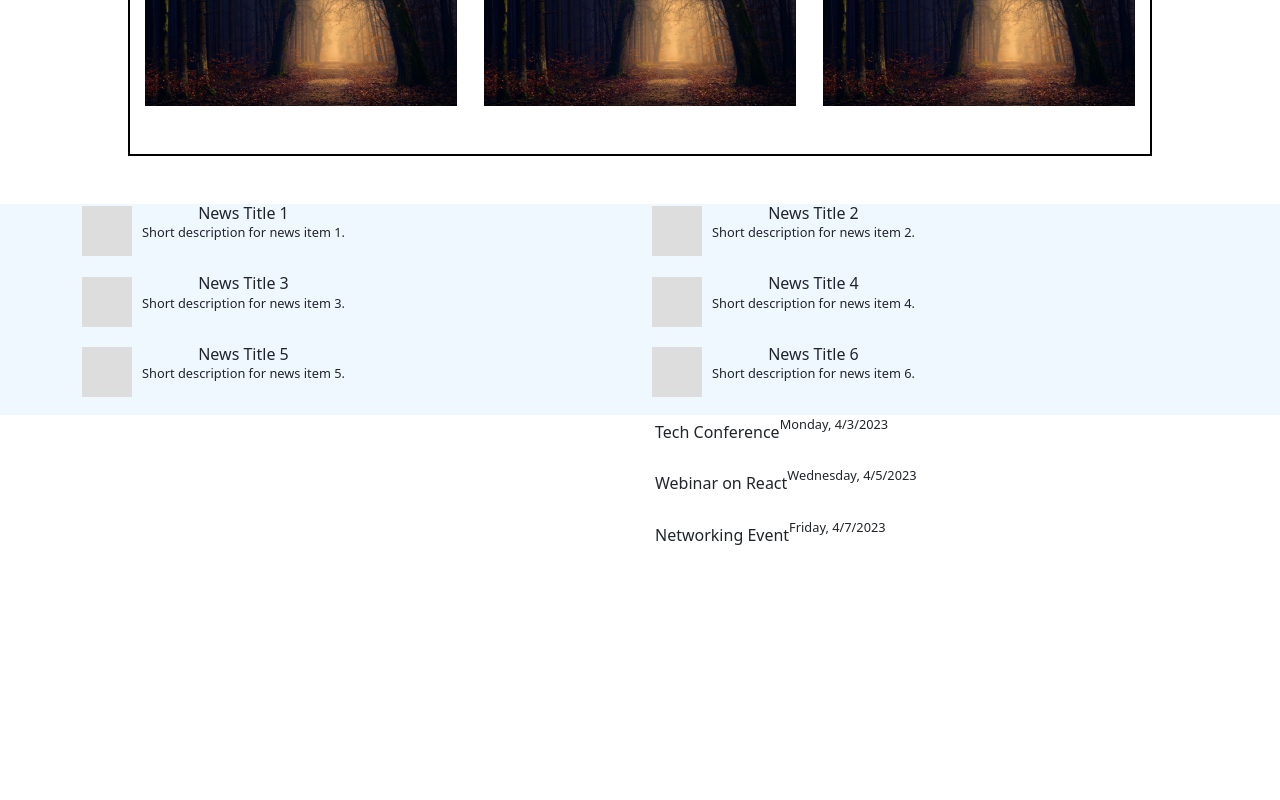
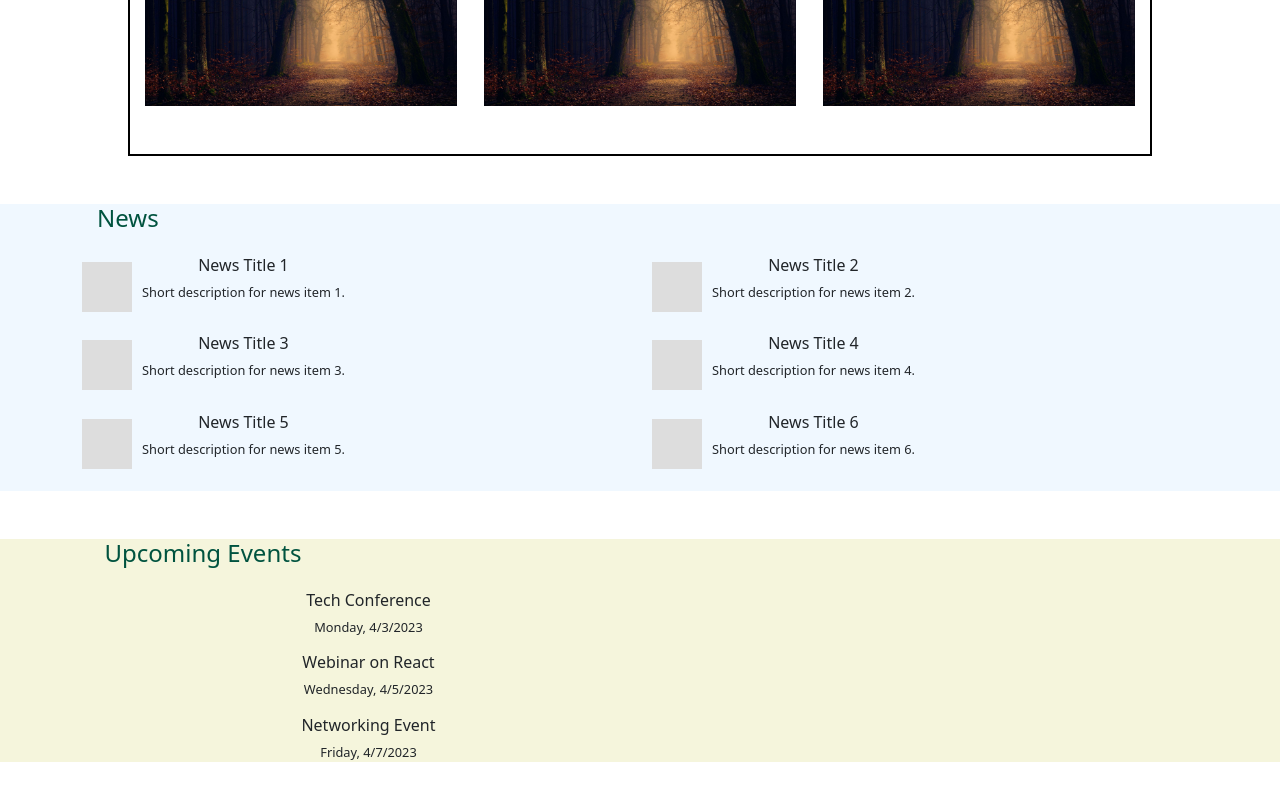
Before and after one commit to ItsYoosuf/questionnare, a React (Create React App) app in the folder frontend/: page / in a window 1280 px wide. Shown: the part 725-1525 px from the top of the page. Before the commit the page ends 1294 px from the top, so only its background shows below. Built offline with nearby package versions, Linux system fonts and the light colour scheme.

Commit message:
chore: Event Section
style changes for event section using bootstrap

```diff
--- a/frontend/src/Assets/styles/Events.css
+++ b/frontend/src/Assets/styles/Events.css
@@ -1,7 +1,7 @@
 /* Events.css */
-.events-container {
-    margin-left: 50%;
-    background-color: white;
+.events-section {
+
+    background-color:beige;
     padding-left: 15px; /* Align with NewsSection's indentation */
 }
 
@@ -10,17 +10,19 @@
     margin-bottom: 20px;
 }
 
-.events-container .event {
+.events-section .event {
     display: flex;
     align-items: center; /* Align items vertically in the center */
     margin-bottom: 2vh;
 }
 
-.events-container h3 {
-    font-size: 1rem;
-    margin: 0; /* Remove margin for tighter spacing if needed */
+.events-section h4 {
+    color: #00533F;
+    text-align: left;
+    margin-left: 15px;
+    padding-bottom: 15px;
 }
 
-.events-container p {
+.events-section p {
     font-size: 0.8rem;
 }
--- a/frontend/src/Assets/styles/NewsSection.css
+++ b/frontend/src/Assets/styles/NewsSection.css
@@ -16,11 +16,12 @@
     margin-right: 10px; /* Add margin to the right of the icon */
 }
 
-.news-section h6 {
-    font-size: 1rem;
-    margin: 0; /* Remove margin for tighter spacing if needed */
+.news-section h4 {
+    color: #00533F;
+    text-align: left;
+    margin-left: 15px;
+    padding-bottom: 15px;
 }
-
 .news-section p {
     font-size: 0.8rem;
 }
--- a/frontend/src/Components/Events.jsx
+++ b/frontend/src/Components/Events.jsx
@@ -1,5 +1,6 @@
 import React, { useState, useEffect } from 'react';
 import '../Assets/styles/Events.css';
+
 function Events() {
   const [events, setEvents] = useState([]);
 
@@ -14,14 +15,22 @@ function Events() {
   }, []);
 
   return (
-    <div className="events-container">
-      {events.map(event => (
-        <div key={event.id} className="event">
-          <h3>{event.name}</h3>
-          <p>{event.day}, {new Date(event.date).toLocaleDateString()}</p>
-        </div>
-      ))}
-    </div>
+    <section className="events-section mt-5">
+      <div className="container my-5">
+        <h4>Upcoming Events</h4>
+          {events.map(event => (
+            <div key={event.id} className="col-md-6">
+              <div className="event-item">
+                <i className="icon-placeholder"></i>
+                <div>
+                  <h6>{event.name}</h6>
+                  <p>{event.day}, {new Date(event.date).toLocaleDateString()}</p>
+                </div>
+              </div>
+            </div>
+          ))}
+      </div>
+    </section>
   );
 }
 
--- a/frontend/src/Components/NewsSection.jsx
+++ b/frontend/src/Components/NewsSection.jsx
@@ -20,7 +20,8 @@ function NewsSection() {
 
   return (
     <section className="news-section mt-5">
-      <div className="container">
+      <div className="container my-5">
+      <h4>News</h4>
         <div className="row">
           {newsItems.map((item) => (
             <div key={item.id} className="col-md-6">
```
Also changed, not shown: frontend/src/Assets/styles/navbar.css (line endings or trailing spaces).
